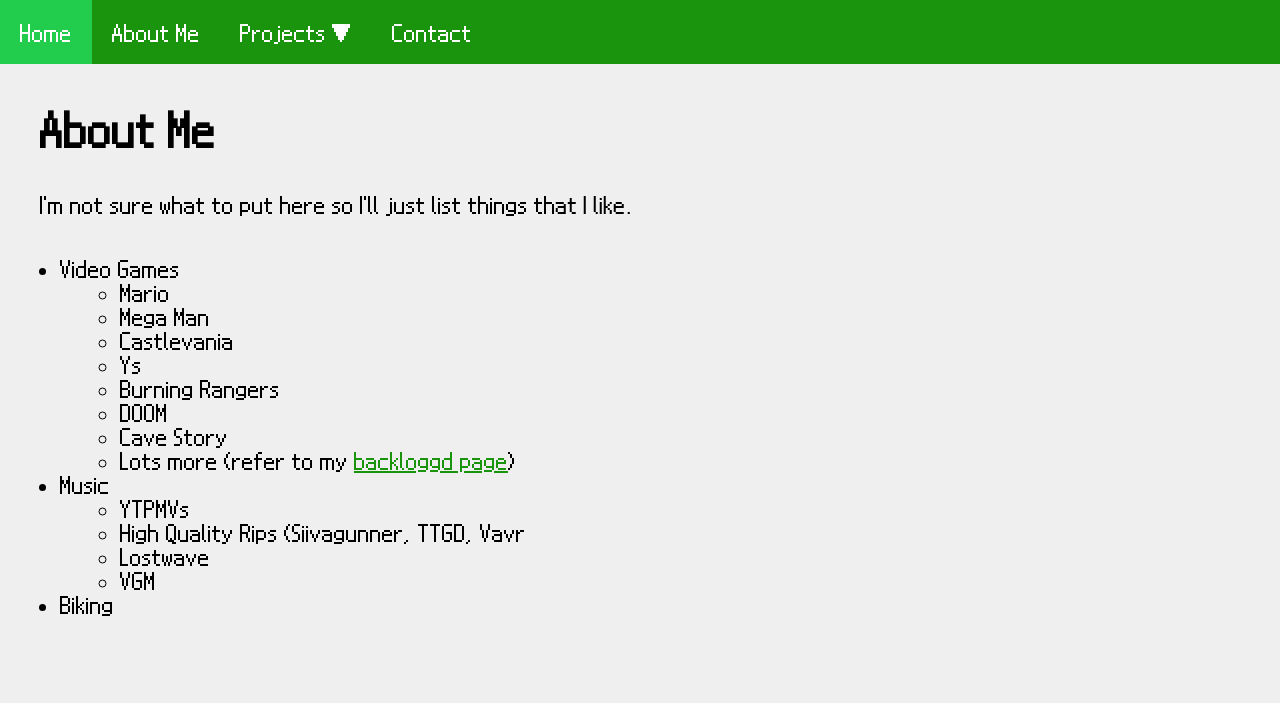
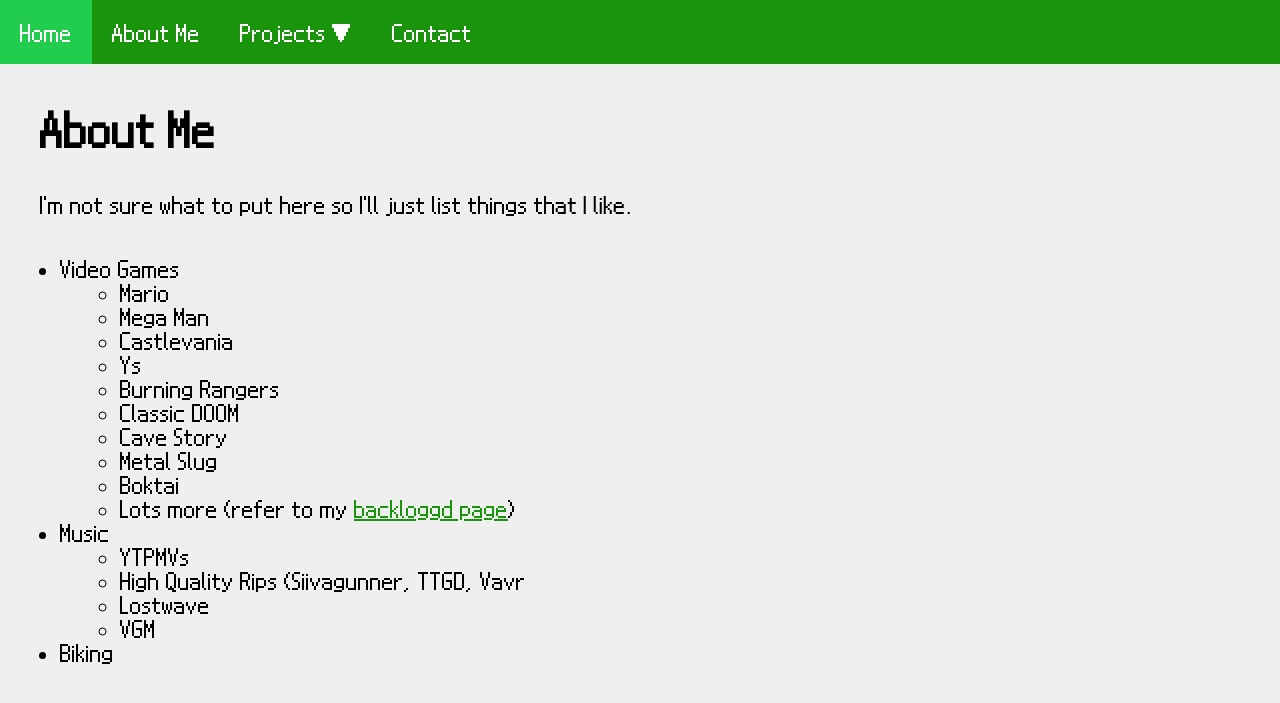
Before and after one commit to Kaisaan/kaisaan.github.io, a Jekyll site: the page built from pages/about.html, in a window 1280 px wide. Shown: the top 703 px of the page. Built offline with Jekyll 4.4.1, drawn with Linux system fonts in a browser that asks for light colours; some web fonts are replaced.

Commit message:
I like more things

```diff
--- a/pages/about.html
+++ b/pages/about.html
@@ -15,8 +15,10 @@ description: About Kaisaan
         <li>Castlevania</li>
         <li>Ys</li>
         <li>Burning Rangers</li>
-        <li>DOOM</li>
+        <li>Classic DOOM</li>
         <li>Cave Story</li>
+        <li>Metal Slug</li>
+        <li>Boktai</li>
         <li>Lots more (refer to my <a href="https://www.backloggd.com/u/Kaisaan/" target="_blank">backloggd page</a>)</li>
     </ul></li>
     <li>Music<ul>
```
